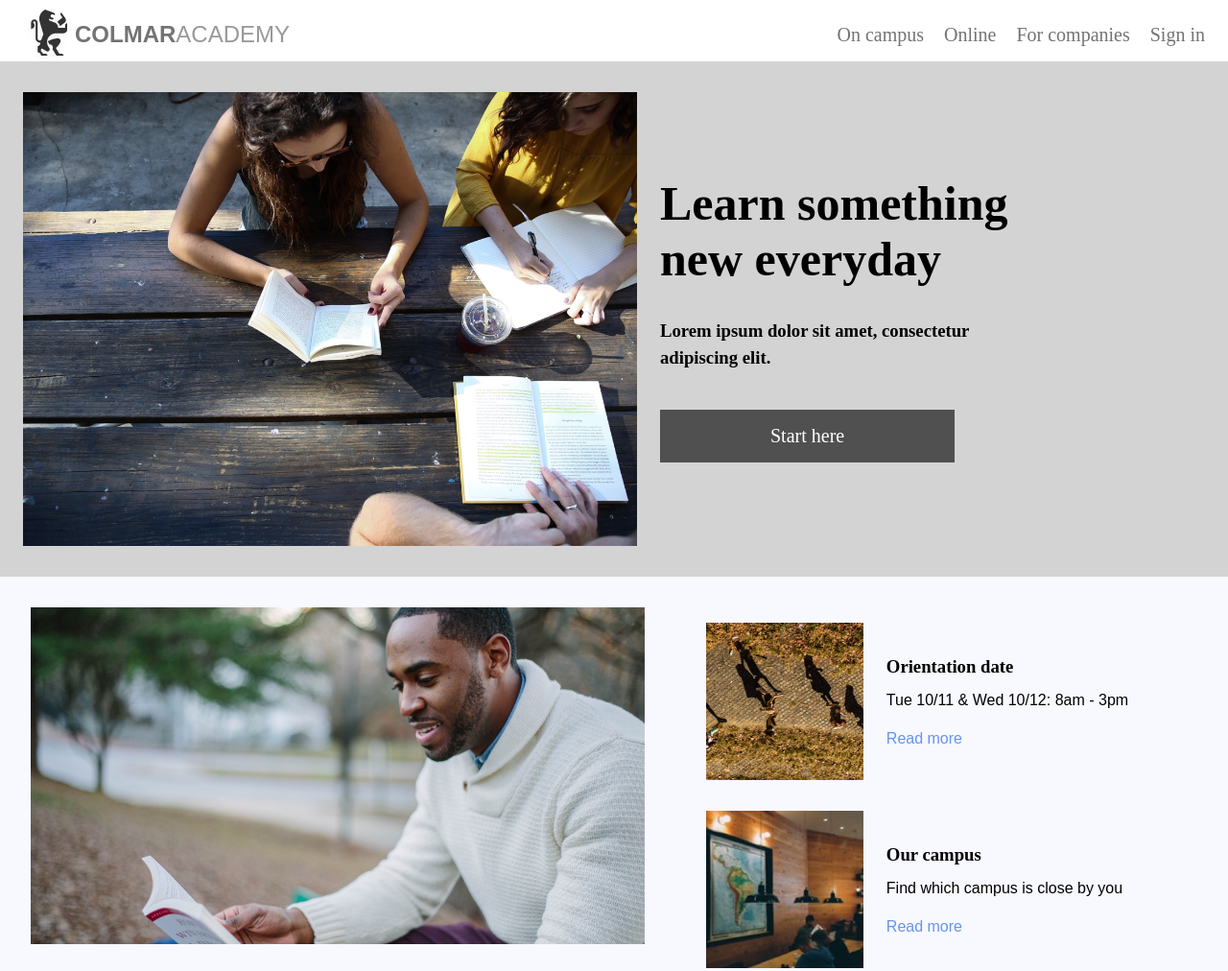
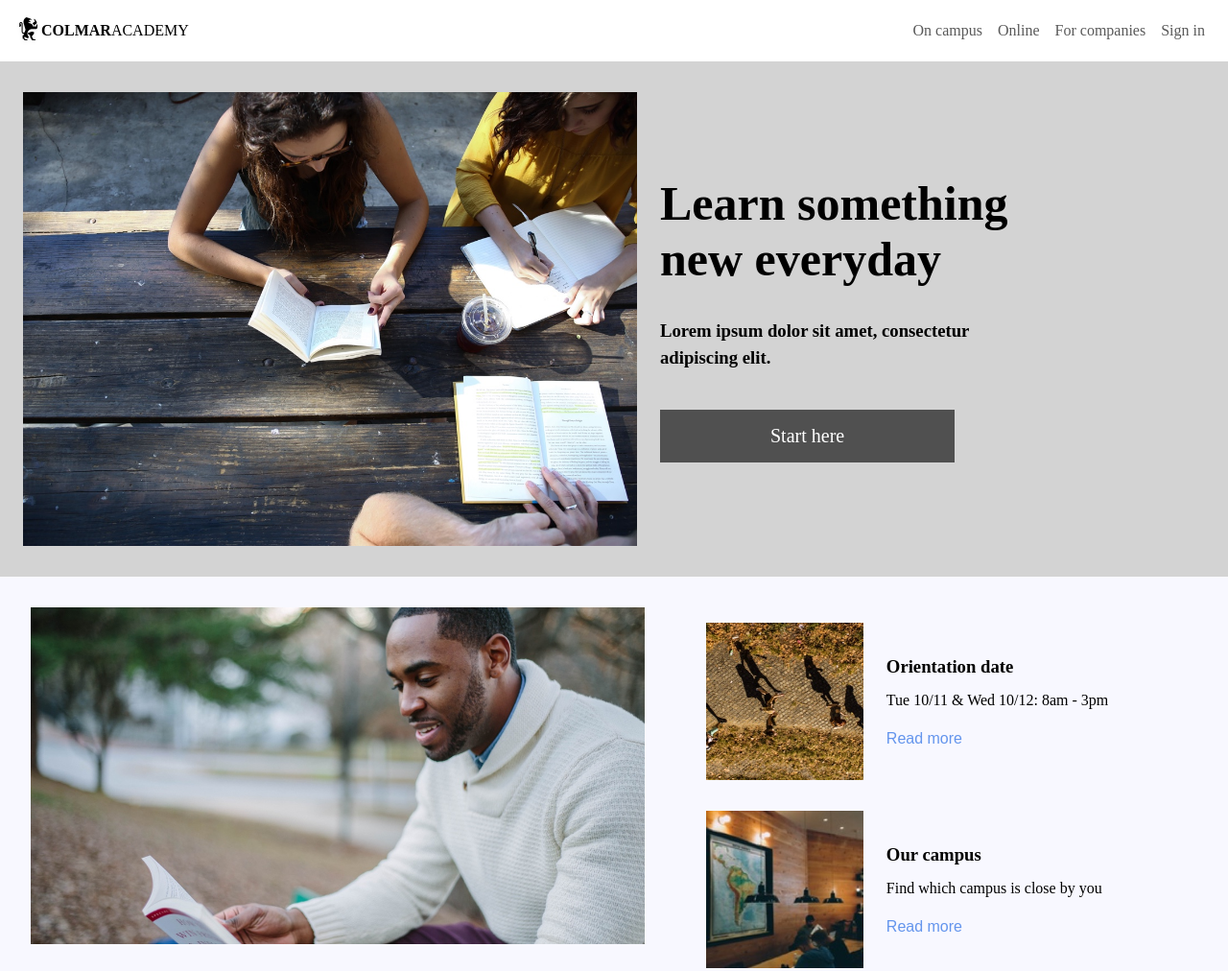
Before and after one commit to oncepk/Colmar_Academy, a plain HTML site: page index.html in a window 1280 px wide. Shown: the top 1012 px of the page at 96% size. Drawn offline with Linux system fonts and the light colour scheme.

Commit message:
add comment code

```diff
--- a/index.html
+++ b/index.html
@@ -10,7 +10,7 @@
   <body>
     <!-- Header Section -->
     <header>
-      <nav class="desktop">
+      <!-- <nav class="desktop">
         <div class="left">
           <a href="./index.html"
             ><img src="./images/ic-logo.svg" alt="Colmar Academy Logo" /><strong
@@ -26,37 +26,53 @@
             <li><a href="#">Sign in</a></li>
           </ul>
         </div>
+      </nav> -->
+      <nav class="headerbar">
+        <div class="logo">
+          <img class="pic-logo" src="./images/ic-logo.svg" alt="logo" />
+          <p class="text-logo"><strong>COLMAR</strong>ACADEMY</p>
+        </div>
+        <ul class="menubar">
+          <li>
+            <a href="#">On campus</a>
+          </li>
+          <li>
+            <a href="#">Online</a>
+          </li>
+          <li>
+            <a href="#">For companies</a>
+          </li>
+          <li>
+            <a href="#">Sign in</a>
+          </li>
+        </ul>
       </nav>
-      <nav class="mobile">
+      <!-- <nav class="mobile">
         <div class="links">
           <ul>
             <li>
               <a href="./index.html"
-                ><img
-                  src="./images/images/ic-logo.svg"
-                  alt="Colmar Academy Logo"
+                ><img src="./images/ic-logo.svg" alt="Colmar Academy Logo"
               /></a>
             </li>
             <li>
               <a href="#"
-                ><img
-                  src="./images/images/ic-on-campus.svg"
-                  alt="On Campus Icon"
+                ><img src="./images/ic-on-campus.svg" alt="On Campus Icon"
               /></a>
             </li>
             <li>
               <a href="#"
-                ><img src="./images/images/ic-online.svg" alt="Online Icon"
+                ><img src="./images/ic-online.svg" alt="Online Icon"
               /></a>
             </li>
             <li>
               <a href="#"
-                ><img src="./images/images/ic-login.svg" alt="Login Icon"
+                ><img src="./images/ic-login.svg" alt="Login Icon"
               /></a>
             </li>
           </ul>
         </div>
-      </nav>
+      </nav> -->
     </header>
     <!-- Main Content -->
     <main>
--- a/style.css
+++ b/style.css
@@ -5,12 +5,11 @@
   border: 0;
   padding: 0;
 }
-
 html {
   font-size: 16px;
 }
 
-main,
+/* main,
 footer {
   position: relative;
   top: 4rem;
@@ -22,7 +21,7 @@ footer {
 
 .right {
   float: right;
-}
+} */
 
 .image-container {
   overflow: hidden;
@@ -63,10 +62,6 @@ h2 {
   font-weight: 800;
 }
 
-p {
-  font-family: "Poppins", sans-serif;
-}
-
 a {
   text-decoration: none;
   color: #505050;
@@ -77,22 +72,19 @@ a:hover {
   font-size: 110%;
 }
 
-/* Header */
-
-header {
-  position: fixed;
+Header header {
+  /* position: fixed;
   width: 100%;
   height: 4rem;
   background-color: white;
   font-size: 1.25rem;
   line-height: 4.5rem;
   overflow: hidden;
-  opacity: 0.8;
+  opacity: 0.8; */
 }
-
+/*
 header .left {
   font-size: 1.5rem;
-  font-family: "Montserrat", sans-serif;
   margin-left: 1.5rem;
 }
 
@@ -121,6 +113,64 @@ header span {
 
 header .mobile {
   display: none;
+} */
+
+/*  Header bar section*/
+
+.headerbar {
+  display: flex;
+  flex-direction: row;
+  justify-content: space-between;
+  padding-left: 1rem;
+  padding-top: 1rem;
+  padding-bottom: 1rem;
+}
+
+.headerbar .logo {
+  display: flex;
+  flex-direction: row;
+  align-items: center;
+}
+
+.headerbar .menubar {
+  display: flex;
+  flex-direction: row;
+  column-gap: 1rem;
+  align-items: center;
+  list-style-type: none;
+  margin-right: 1.5rem;
+}
+
+.headerbar a {
+  text-decoration: none;
+  color: #595959;
+}
+
+/*  Banner Section */
+
+.banner {
+  display: flex;
+  align-items: center;
+  background-color: lightgray;
+}
+
+.banner .pic-banner {
+  width: 100%;
+  max-height: auto;
+  padding-top: 2rem;
+  padding-bottom: 2rem;
+  overflow: hidden;
+}
+
+.pic-banner .pic-banner1 {
+  width: 60%;
+}
+
+.bannertext {
+  display: flex;
+  flex-direction: column;
+  justify-content: center;
+  width: 40%;
 }
 
 @media only screen and (max-width: 650px) {
```
